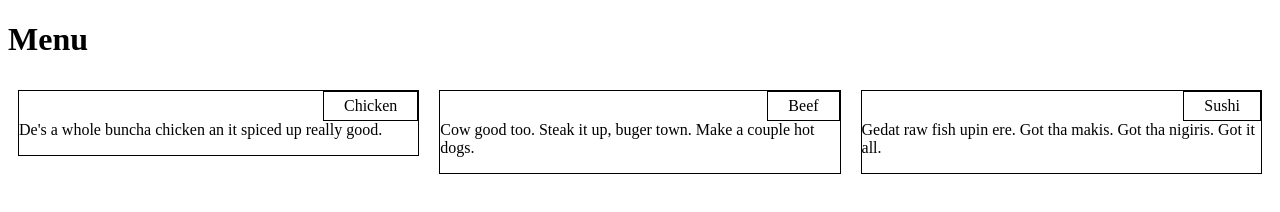
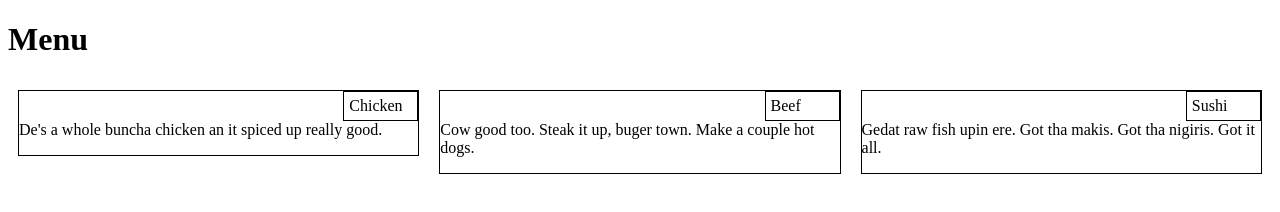
Before and after one commit to williamwest0520/coursera-webdev, a plain HTML site: page mod2Solution/index.html in a window 1280 px wide. Drawn offline with Linux system fonts and the light colour scheme.

Commit message:
Set headers to single width.

```diff
--- a/mod2Solution/css/main.css
+++ b/mod2Solution/css/main.css
@@ -17,7 +17,8 @@ div > div {
   top: 0px;
   right: 0px;
   border: solid 1px black;
-  padding : 5px 20px 5px 20px;
+  padding : 5px;
+  width: 75px;
 }
 
 p {
```
